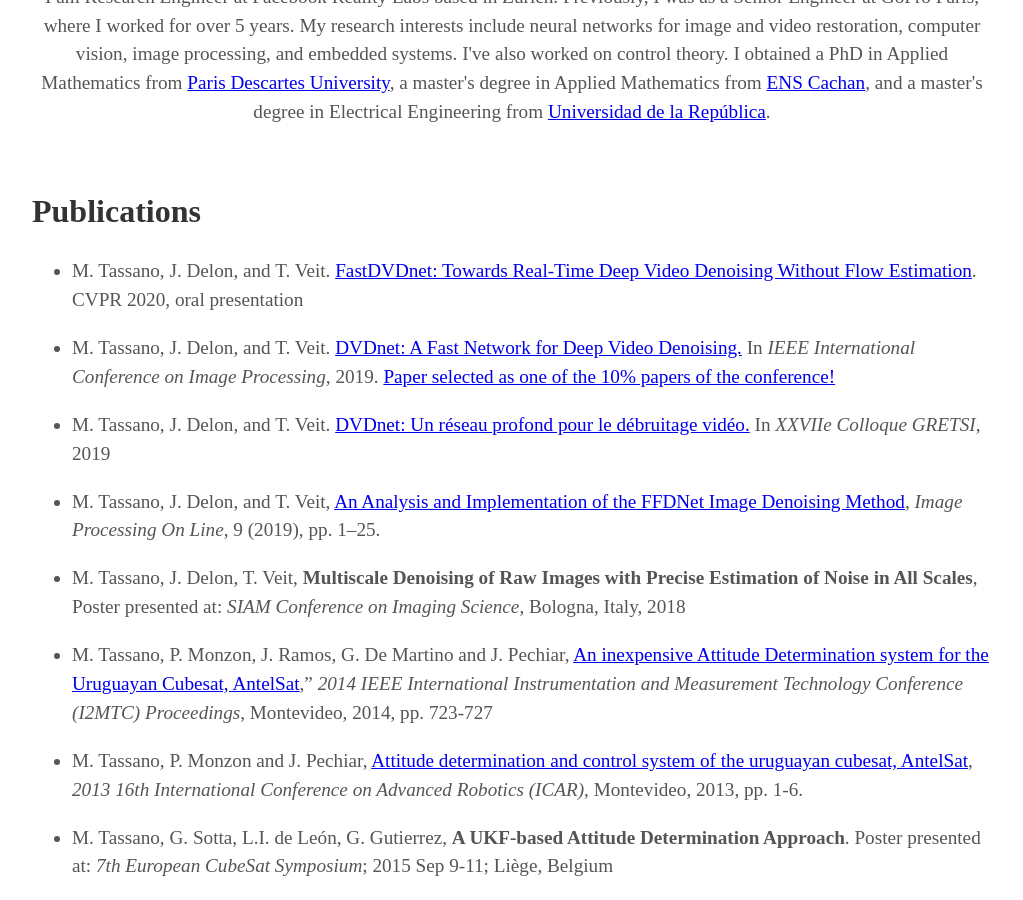
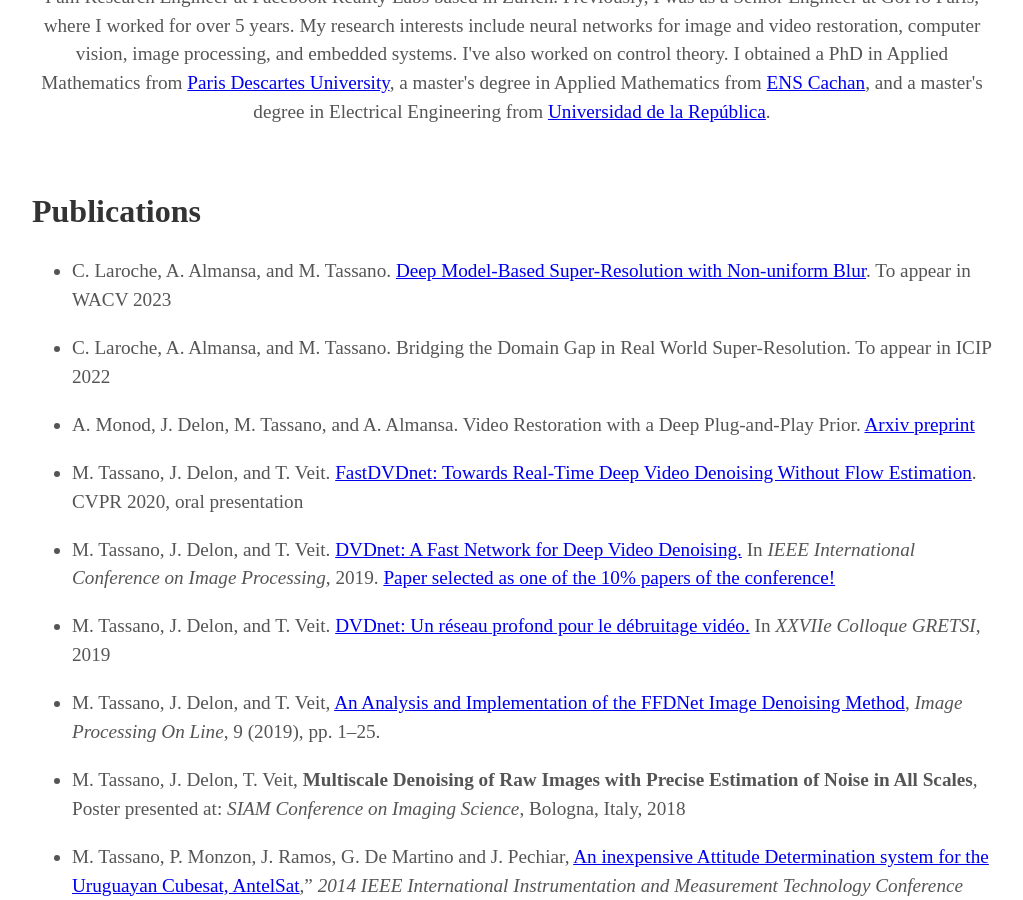
Before and after one commit to m-tassano/m-tassano.github.io, a Jekyll site: the page built from index.md, in a window 1280 px wide and 900 px high, scrolled down 1074 px. Shown: the whole window, without its empty margins (128-1151 px from the left). Built offline with Jekyll 4.4.1, drawn with Linux system fonts in a browser that asks for light colours; some web fonts are replaced; some of the changed text lies outside the part shown.

Commit message:
Updated publications and patents

```diff
--- a/_includes/about.html
+++ b/_includes/about.html
@@ -6,6 +6,12 @@
 <div class="about">
 {% capture x %}
 ## Publications
+
+- C. Laroche, A. Almansa, and M. Tassano. [Deep Model-Based Super-Resolution with Non-uniform Blur](https://arxiv.org/abs/2204.10109). To appear in WACV 2023
+
+- C. Laroche, A. Almansa, and M. Tassano. Bridging the Domain Gap in Real World Super-Resolution. To appear in ICIP 2022
+
+- A. Monod, J. Delon, M. Tassano, and A. Almansa. Video Restoration with a Deep Plug-and-Play Prior. [Arxiv preprint](https://arxiv.org/abs/2209.02854)
 
 - M. Tassano, J. Delon, and T. Veit. [FastDVDnet: Towards Real-Time Deep Video Denoising Without Flow Estimation](https://openaccess.thecvf.com/content_CVPR_2020/html/Tassano_FastDVDnet_Towards_Real-Time_Deep_Video_Denoising_Without_Flow_Estimation_CVPR_2020_paper.html). CVPR 2020, oral presentation
 
@@ -28,6 +34,8 @@
 - [List of publications on Google Scholar](https://scholar.google.fr/citations?user=vhPenloAAAAJ&hl=en)
 
 ## Patents
+
+- A. Monod, J. Delon, and M. Tassano. 2022. **Apparatus and Methods for Plug-and-Play Video De-Blur** _US Patent Application Serial No. 63/374,559_, filed Sep 2022. Patent Pending
 
 - M. Tassano, E. Coupeté, and N. Bessou. 2020. **Detection of fingers close to the lens blocking the capture** _US Patent Application Serial No. 16/781,271_, filed Feb 2020. Patent Pending
 
```
